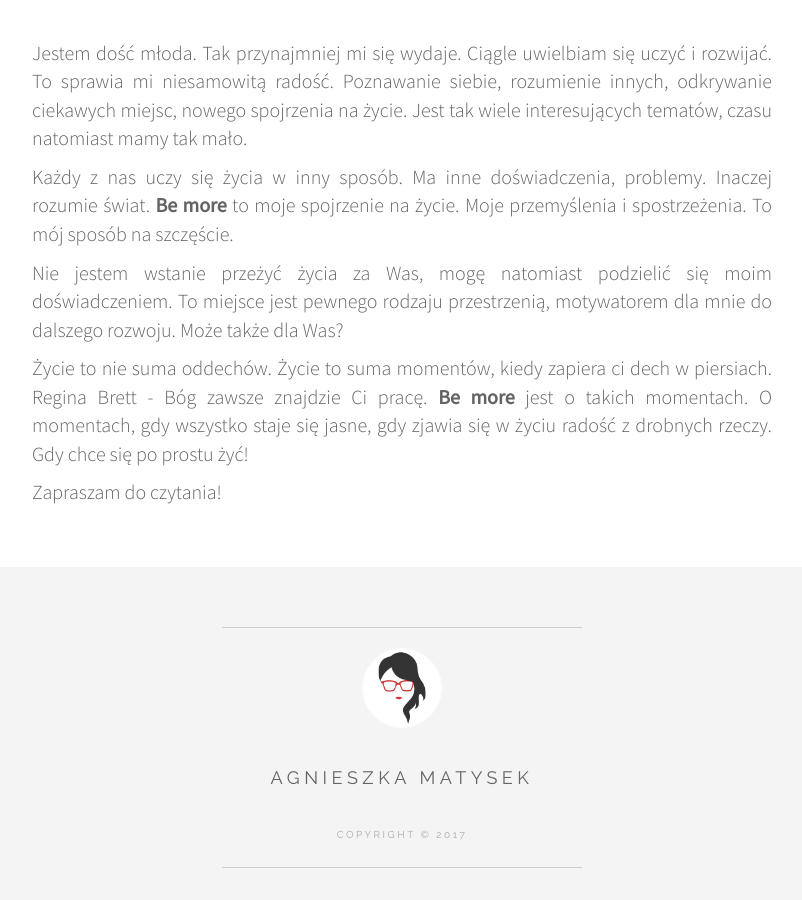
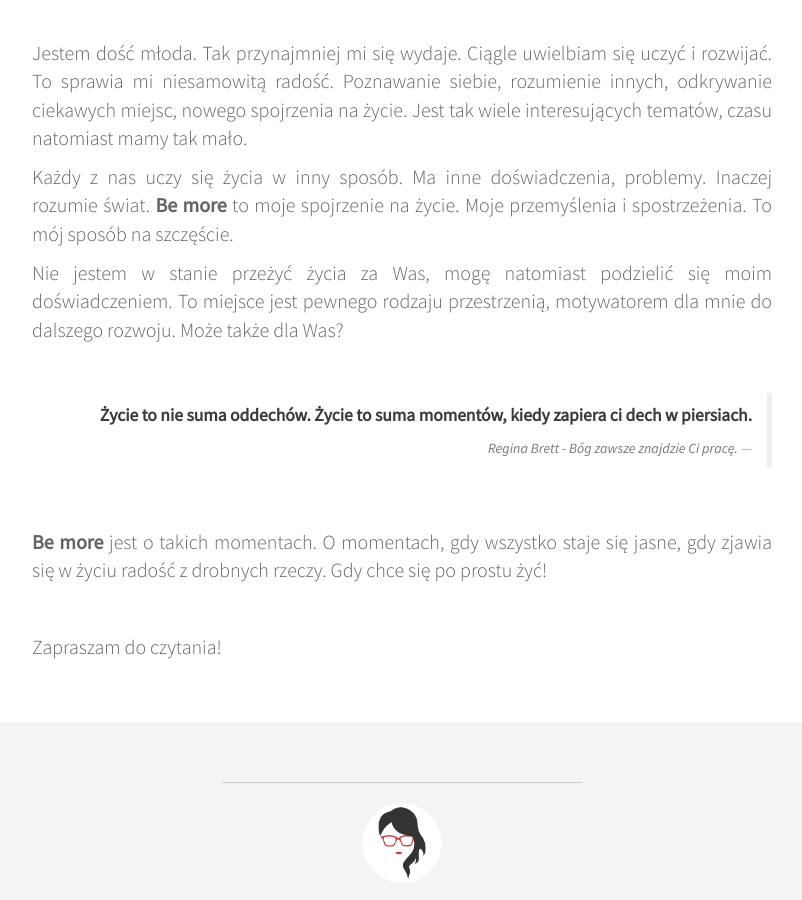
Before and after one commit to womanonrails/bemore.womanonrails.com, a Jekyll site: the page built from about.md, in a window 1280 px wide and 900 px high, scrolled down 802 px. Shown: the whole window, without its empty margins (238-1040 px from the left). Built offline with Jekyll 4.4.1, drawn with Linux system fonts in a browser that asks for light colours; Markdown is read by kramdown in place of the engine named in the settings.

Commit message:
Update about me page

```diff
--- a/about.md
+++ b/about.md
@@ -14,8 +14,17 @@ Jestem dość młoda. Tak przynajmniej mi się wydaje. Ciągle uwielbiam się uc
 
 Każdy z nas uczy się życia w inny sposób. Ma inne doświadczenia, problemy. Inaczej rozumie świat. **Be more** to moje spojrzenie na życie. Moje przemyślenia i spostrzeżenia. To mój sposób na szczęście.
 
-Nie jestem wstanie przeżyć życia za Was, mogę natomiast podzielić się moim doświadczeniem. To miejsce jest pewnego rodzaju przestrzenią, motywatorem dla mnie do dalszego rozwoju. Może także dla Was?
+Nie jestem w stanie przeżyć życia za Was, mogę natomiast podzielić się moim doświadczeniem. To miejsce jest pewnego rodzaju przestrzenią, motywatorem dla mnie do dalszego rozwoju. Może także dla Was?
 
-Życie to nie suma oddechów. Życie to suma momentów, kiedy zapiera ci dech w piersiach. Regina Brett - Bóg zawsze znajdzie Ci pracę. **Be more** jest o takich momentach. O momentach, gdy wszystko staje się jasne, gdy zjawia się w życiu radość z drobnych rzeczy. Gdy chce się po prostu żyć!
+<br>
+
+<blockquote class='blockquote-reverse'>
+  <p>Życie to nie suma oddechów. Życie to suma momentów, kiedy zapiera ci dech w piersiach.</p>
+  <footer><em>Regina Brett - Bóg zawsze znajdzie Ci pracę.</em></footer>
+</blockquote>
+
+**Be more** jest o takich momentach. O momentach, gdy wszystko staje się jasne, gdy zjawia się w życiu radość z drobnych rzeczy. Gdy chce się po prostu żyć!
+
+<br>
 
 Zapraszam do czytania!
```
Also changed, not shown: 2 other files.
